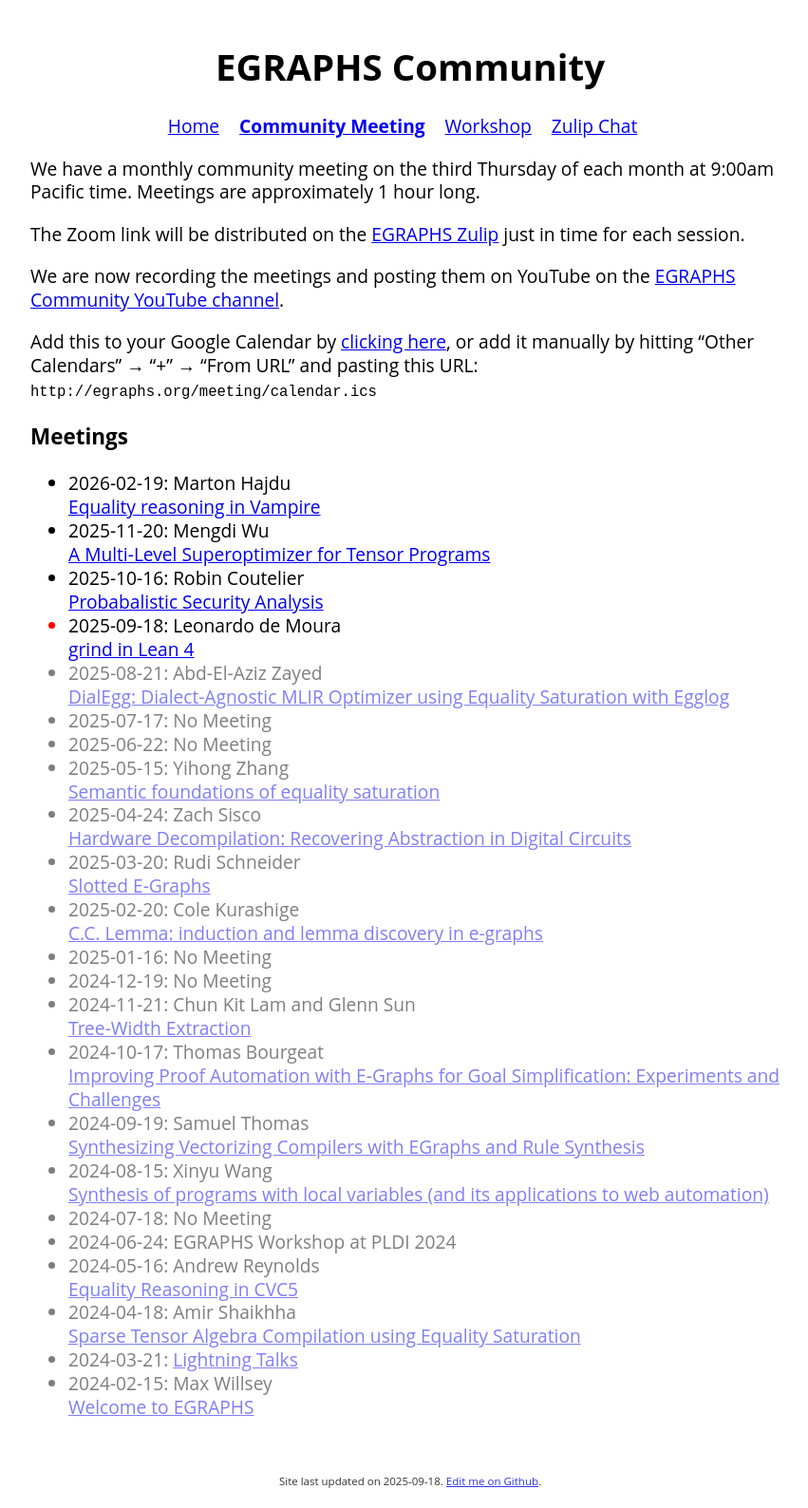
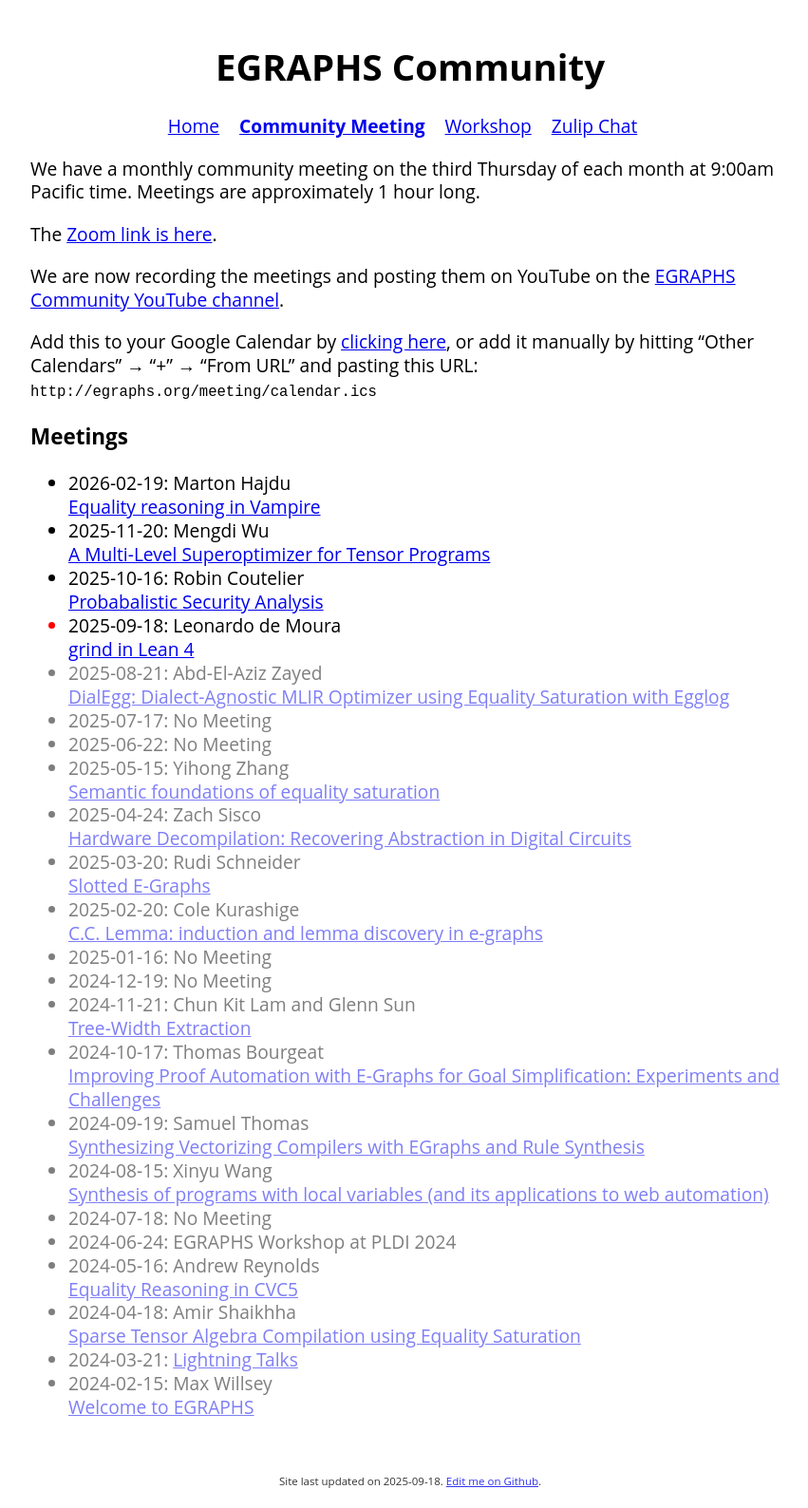
Before and after one commit to egraphs-community/egraphs-community.github.io, a Jekyll site: the page built from meeting/index.md, in a window 1280 px wide. Shown: the whole page at 95% size, without its empty margins (208-1059 px from the left). Built offline with Jekyll 4.4.1, drawn with Linux system fonts in a browser that asks for light colours.

Commit message:
post zoom link

```diff
--- a/meeting/index.md
+++ b/meeting/index.md
@@ -6,8 +6,7 @@ title: EGRAPHS Community Meeting
 We have a monthly community meeting on the third Thursday of each month at 9:00am Pacific time.
 Meetings are approximately 1 hour long.
 
-The Zoom link will be distributed on the [EGRAPHS Zulip](/zulip)
- just in time for each session.
+The [Zoom link is here](https://berkeley.zoom.us/j/96954799525).
 
 We are now recording the meetings and posting them on YouTube
  on the [EGRAPHS Community YouTube channel](https://www.youtube.com/@egraphs-community).
```
Also changed, not shown: _layouts/meeting.html (+2 -7 lines).
